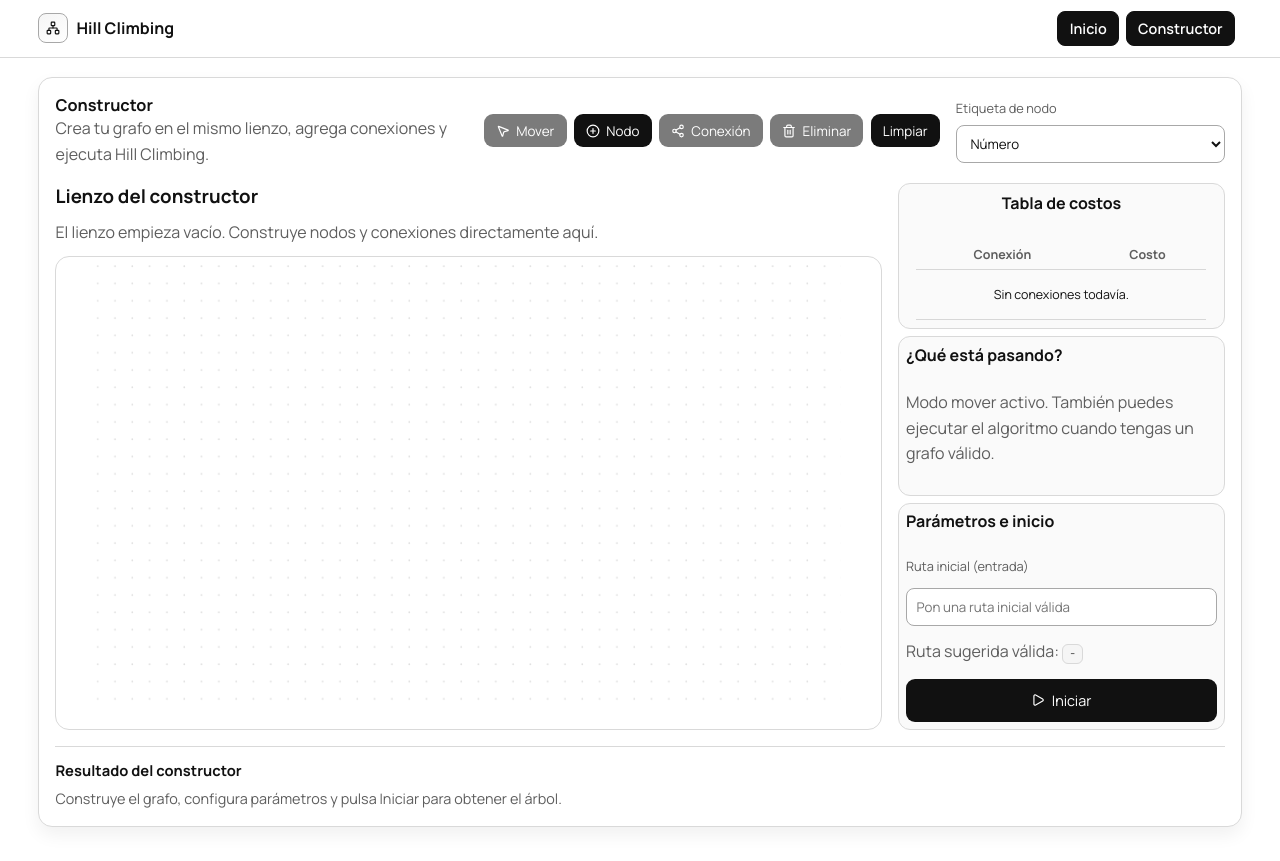
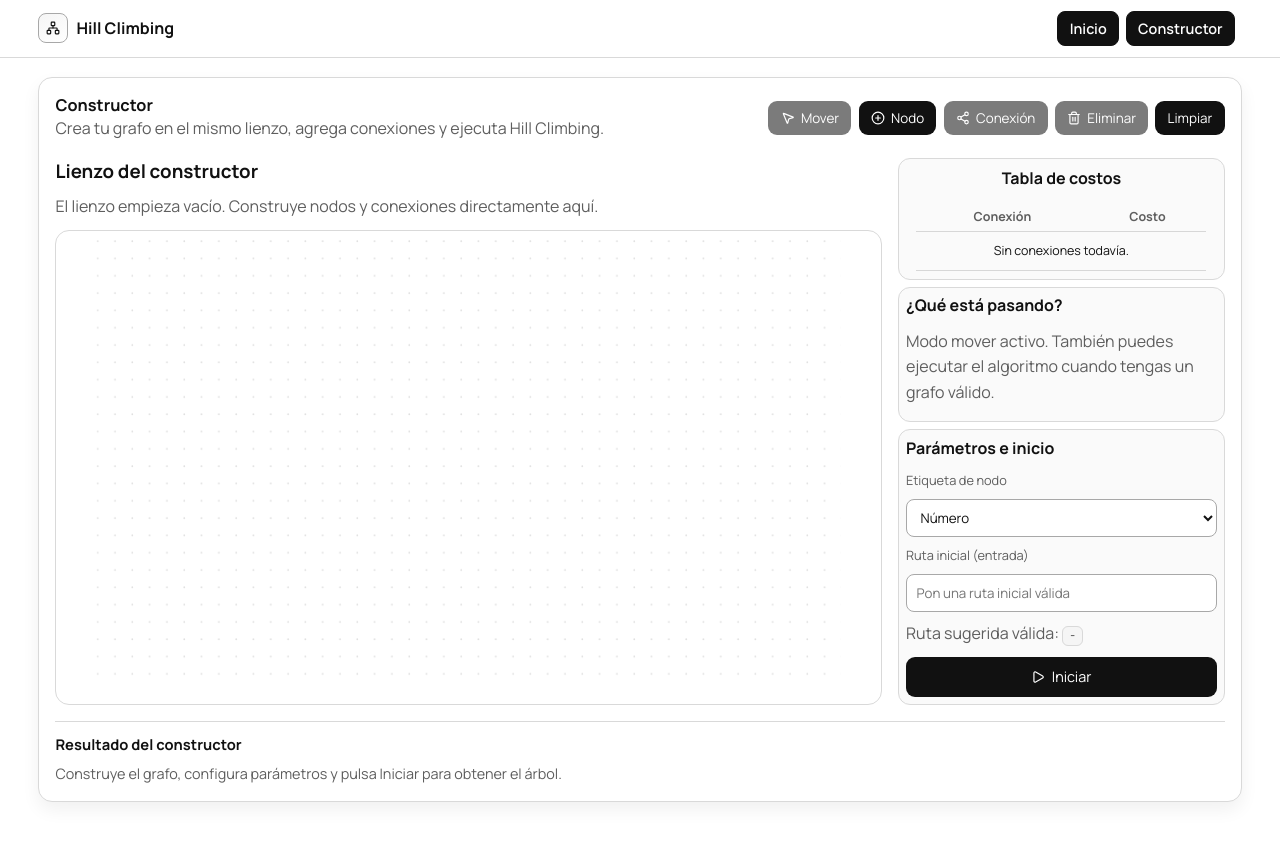
Before and after one commit to iamrodrigodev/ia-hill-climbing, a React (Vite) app: page /simulador in a window 1280 px wide. After the commit the page ends 835 px from the top, so only its background shows below. Built offline with nearby package versions, Linux system fonts and the light colour scheme.

Commit message:
correciones

```diff
--- a/src/pages/HomePage.tsx
+++ b/src/pages/HomePage.tsx
@@ -249,21 +249,6 @@ export function HomePage() {
                   Limpiar
                 </Button>
               </div>
-              <div className="mode-toolbar mode-toolbar-extra">
-                <label className="field-label" htmlFor="node-label-mode">
-                  Etiqueta de nodo
-                </label>
-                <select
-                  id="node-label-mode"
-                  className="ui-input"
-                  value={controlador.modoEtiquetaNodo}
-                  onChange={(event) => controlador.setModoEtiquetaNodo(event.target.value as "numeric" | "city")}
-                  disabled={controlador.modoEditor === "add-node" || controlador.hayNodosNumericos}
-                >
-                  <option value="numeric">Número</option>
-                  <option value="city">Ciudad</option>
-                </select>
-              </div>
             </div>
           ) : (
             <div className="case-topbar">
@@ -446,6 +431,19 @@ export function HomePage() {
                 <div className="case-mini-card compact">
                   <h4>Parámetros e inicio</h4>
                   <div className="control-stack">
+                    <Label.Root htmlFor="node-label-mode-inline" className="field-label">
+                      Etiqueta de nodo
+                    </Label.Root>
+                    <select
+                      id="node-label-mode-inline"
+                      className="ui-input"
+                      value={controlador.modoEtiquetaNodo}
+                      onChange={(event) => controlador.setModoEtiquetaNodo(event.target.value as "numeric" | "city")}
+                      disabled={controlador.grafo.nodes.length > 0}
+                    >
+                      <option value="numeric">Número</option>
+                      <option value="city">Ciudad</option>
+                    </select>
                     <Label.Root htmlFor="route-input-inline" className="field-label">
                       Ruta inicial (entrada)
                     </Label.Root>
--- a/src/pages/SimulatorPage.tsx
+++ b/src/pages/SimulatorPage.tsx
@@ -91,7 +91,7 @@ export function SimulatorPage() {
                   className="ui-input"
                   value={controlador.modoEtiquetaNodo}
                   onChange={(event) => controlador.setModoEtiquetaNodo(event.target.value as "numeric" | "city")}
-                  disabled={controlador.modoEditor === "add-node" || controlador.hayNodosNumericos}
+                  disabled={controlador.grafo.nodes.length > 0}
                 >
                   <option value="numeric">Número</option>
                   <option value="city">Ciudad</option>
```
